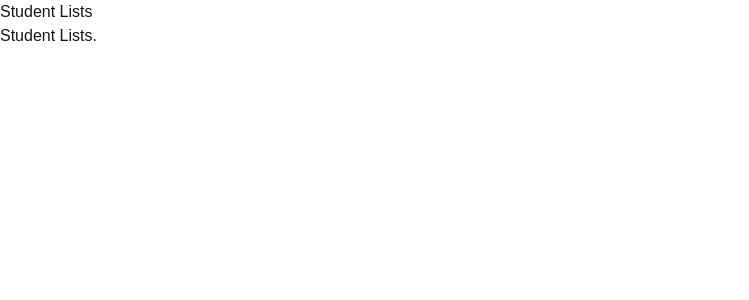
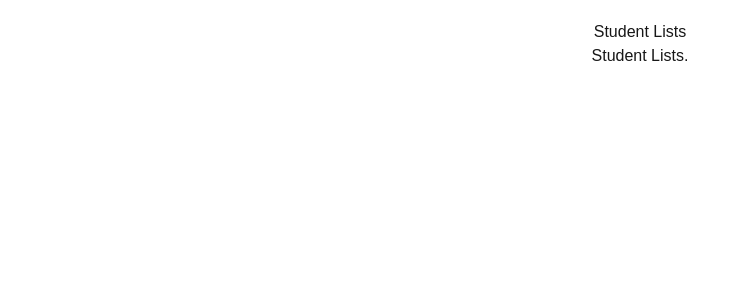
Before and after one commit to Garriga11/EduAdmin, a Next.js app: page /studentList in a window 1280 px wide. Shown: the top 300 px of the page, without its empty margins (0-749 px from the left). Built offline with nearby package versions, Linux system fonts and the light colour scheme.

Commit message:
Update page.tsx

```diff
--- a/app/studentList/page.tsx
+++ b/app/studentList/page.tsx
@@ -3,8 +3,8 @@ import styles from './page.module.css';  // Import the CSS module
 
 export default function students() {
     return (
-        <div className={styles.StudentContainer}>
-            <h1 className={styles.StudentTitle}>Student Lists</h1>
+        <div className={styles.studentsContainer}>
+            <h1 className={styles.studentTitle}>Student Lists</h1>
             <p className={styles.studentsText}>Student Lists.</p>        </div>
     );
 }
```
